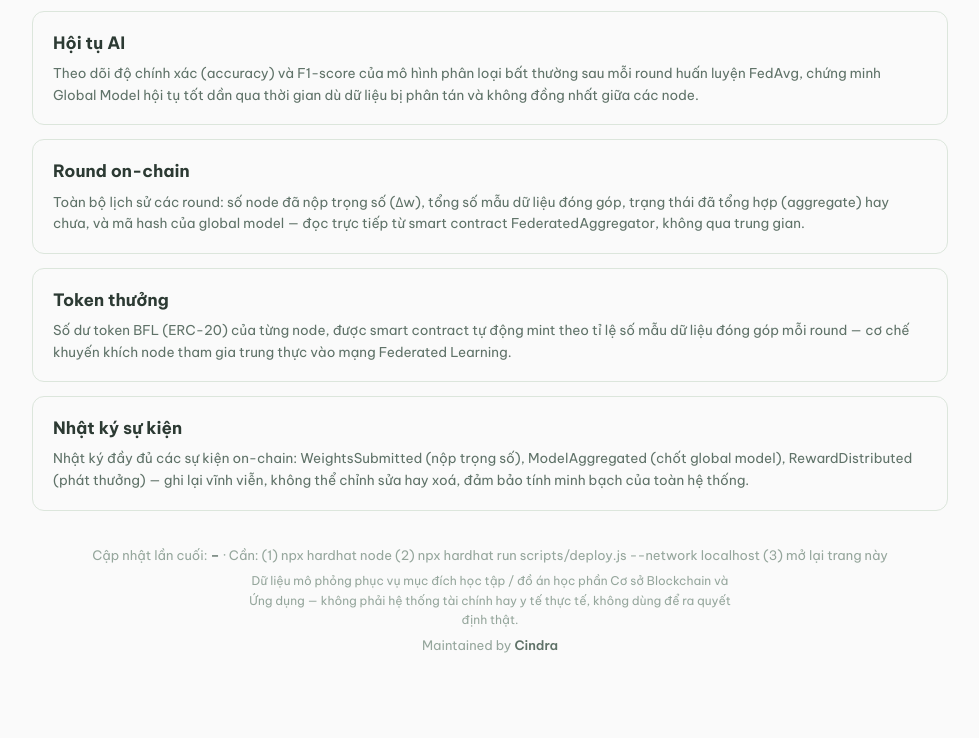
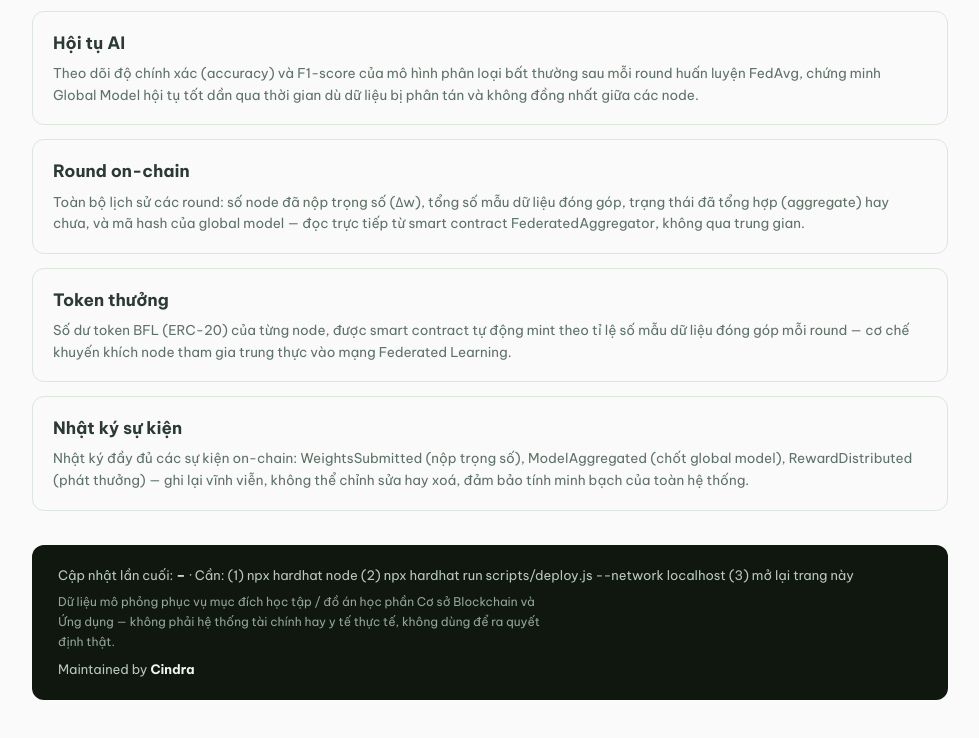
Before and after one commit to minhchien2329/BlockFL-nh-p, a website: page dashboard/index.html in a window 1280 px wide. Shown: the part 1102-1840 px from the top of the page, without its empty margins (284-1263 px from the left). Drawn offline with nearby package versions, Linux system fonts and the light colour scheme; no server answers.

Commit message:
Dashboard: footer canh trai + nen dam hon sidebar nhieu
- text-align center -> left
- them nen rieng cho footer (#10170f) - dam hon nhieu so voi sidebar
  (#32403a), tao thanh 1 dai mau ro rang; chu doi sang tong sang de
  du tuong phan tren nen toi

```diff
--- a/dashboard/style.css
+++ b/dashboard/style.css
@@ -269,11 +269,14 @@ table.dtable th { color: var(--muted); font-weight: 600; }
 .ev .d { color: var(--muted); font-family: ui-monospace, Consolas, monospace; font-size: 12.5px; }
 
 /* ---------- Footer ---------- */
-footer { color: var(--muted-2); font-size: 13px; text-align: center; margin-top: 24px; }
-.foot-line { margin: 0 0 6px; }
+footer {
+  color: #b9c8bf; font-size: 13px; text-align: left; margin-top: 28px;
+  background: #10170f; border-radius: var(--radius); padding: 20px 26px;
+}
+.foot-line { margin: 0 0 7px; }
 .foot-line:last-child { margin-bottom: 0; }
-.foot-line b { color: var(--muted); font-weight: 600; }
-.foot-disclaimer { max-width: 62ch; margin-left: auto; margin-right: auto; font-size: 12px; line-height: 1.6; }
+.foot-line b { color: #f0f5ee; font-weight: 700; }
+.foot-disclaimer { max-width: 62ch; font-size: 12px; line-height: 1.65; color: #92a599; }
 .err { color: #c0392b; }
 
 @media (max-width: 900px) {
```
